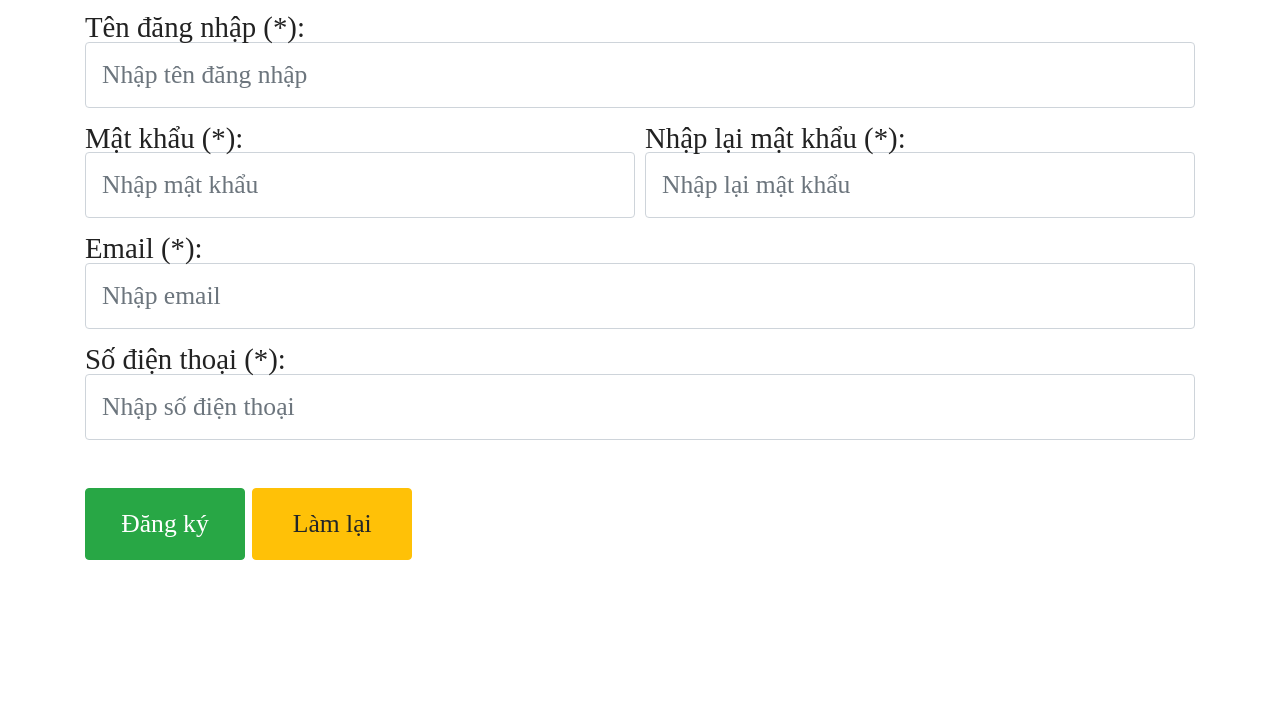
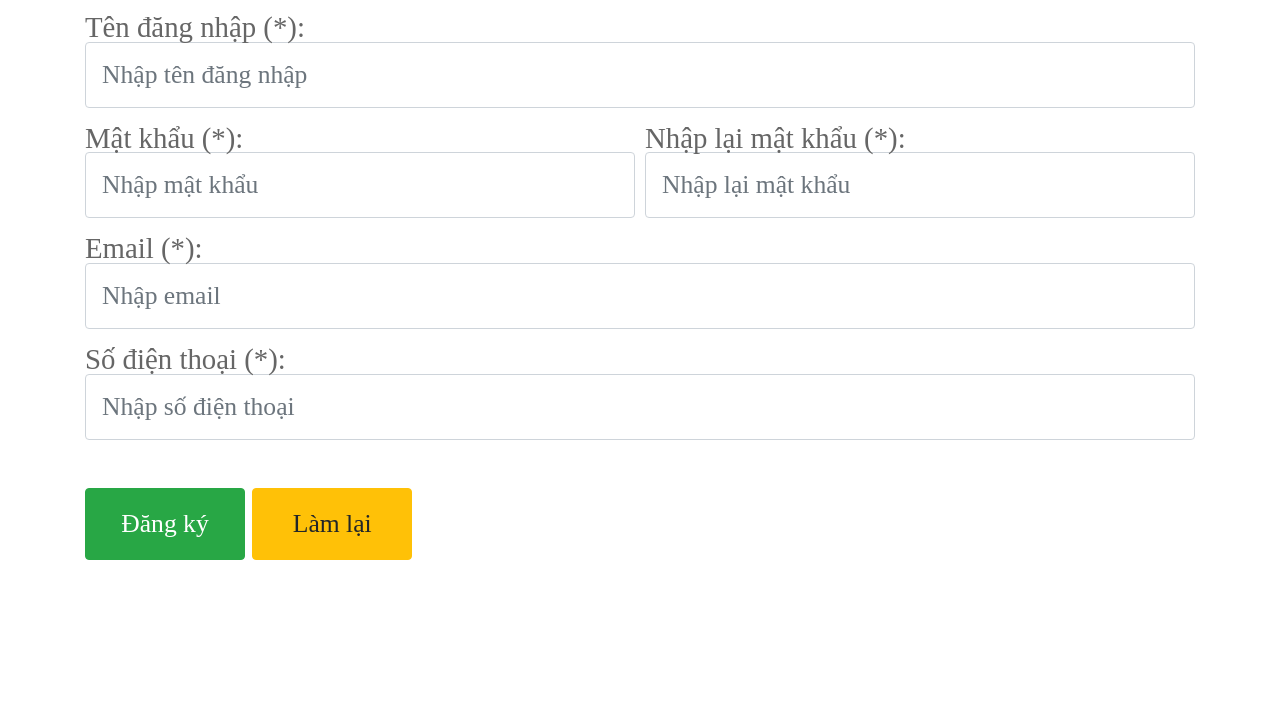
Before and after one commit to giangvuhumg/MyWebsite, a plain HTML site: page Project/dangky.html in a window 1280 px wide. Shown: the part 482-1199 px from the top of the page. Drawn offline with nearby package versions, Linux system fonts and the light colour scheme; files that its build step writes are made by us from their sources.

Commit message:
Phát triển ứng dụng Web

```diff
--- a/Project/css/dangky.css
+++ b/Project/css/dangky.css
@@ -6,7 +6,7 @@ html {
     margin: 0;
     padding: 0;
     box-sizing: border-box;
-    color: #222;
+    color: #666;
     font-family: 'Lato', sans-serif;
 }
 #header {
--- a/Project/css/dichvu.css
+++ b/Project/css/dichvu.css
@@ -6,7 +6,7 @@ html {
     margin: 0;
     padding: 0;
     box-sizing: border-box;
-    color: #222;
+    color: #666;
     font-family: 'Lato', sans-serif;
 }
 #header {
--- a/Project/css/gioithieu.css
+++ b/Project/css/gioithieu.css
@@ -6,7 +6,7 @@ html {
     margin: 0;
     padding: 0;
     box-sizing: border-box;
-    color: #222;
+    color: #666;
     font-family: 'Lato', sans-serif;
 }
 #header {
--- a/Project/css/style.css
+++ b/Project/css/style.css
@@ -7,7 +7,7 @@ html {
     margin: 0;
     padding: 0;
     box-sizing: border-box;
-    color: #222;
+    color: #666;
     font-family: 'Lato', sans-serif;
 }
 #header {
```
